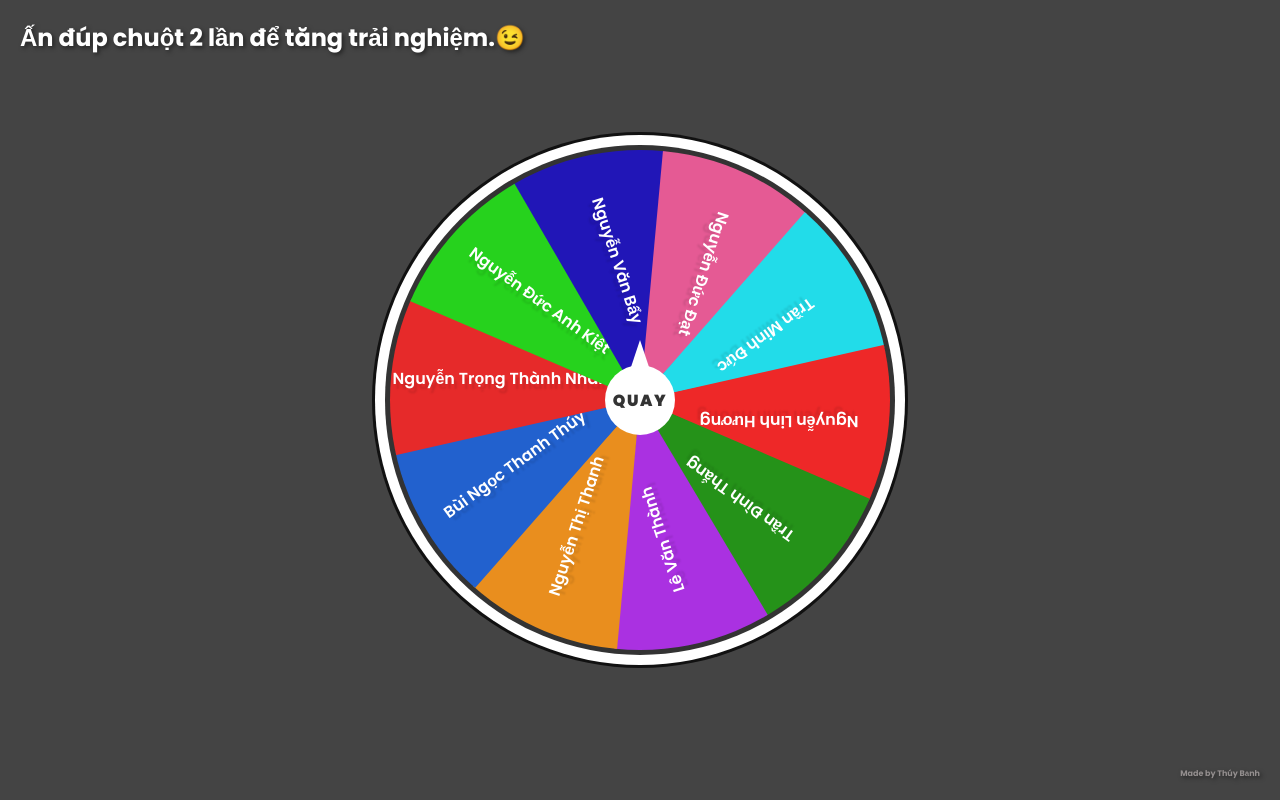
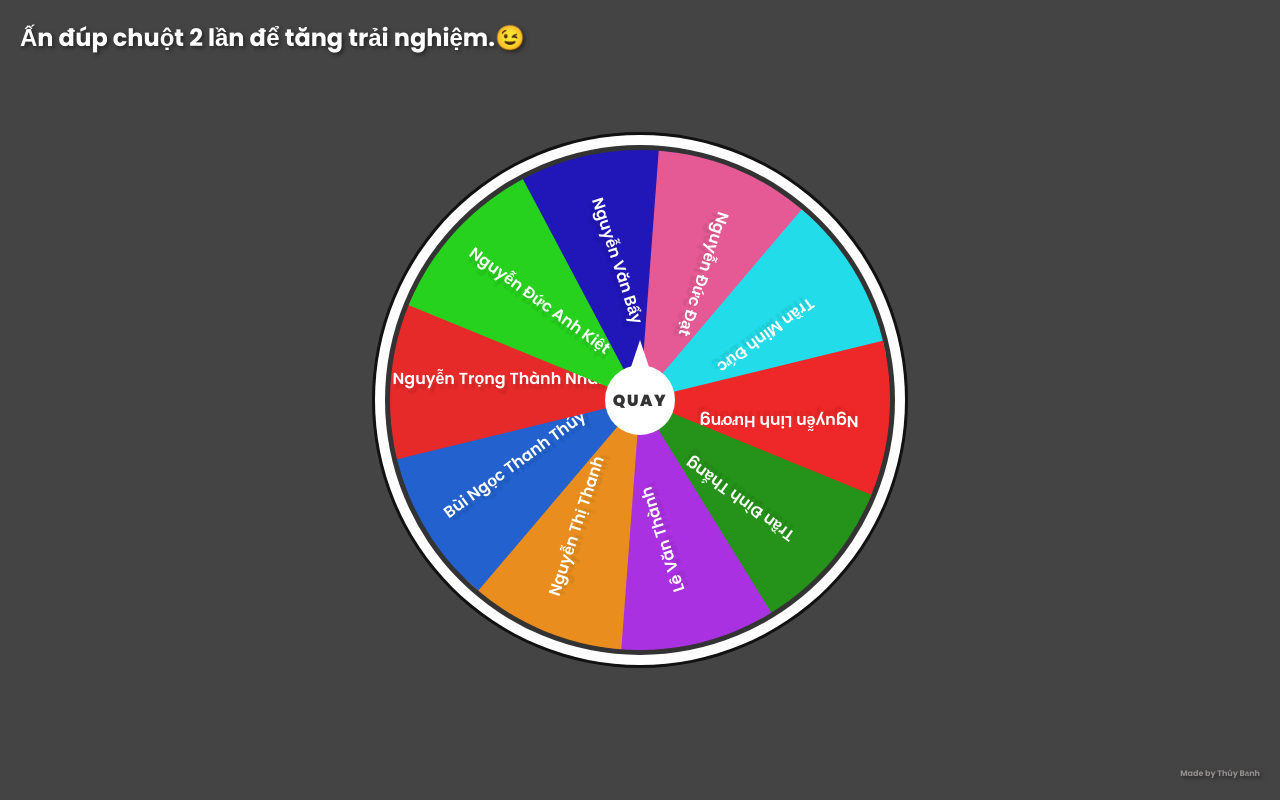
Before and after one commit to thuybanh/laptrinh, a plain HTML site: page index.html in a window 1280 px wide. Drawn offline with Linux system fonts and the light colour scheme.

Commit message:
style.css

```diff
--- a/style.css
+++ b/style.css
@@ -73,7 +73,7 @@ body
       background: var(--clr);
       transform-origin: bottom right;
       transform: rotate(calc(360deg / 10 * var(--i)));
-      clip-path: polygon(0 0, 42% 0, 100% 100%, 0 57%);
+      clip-path: polygon(0 0, 47% 0, 100% 100%, 0 59%);
       display: flex;
       justify-content: center;
       align-items: center;
```
